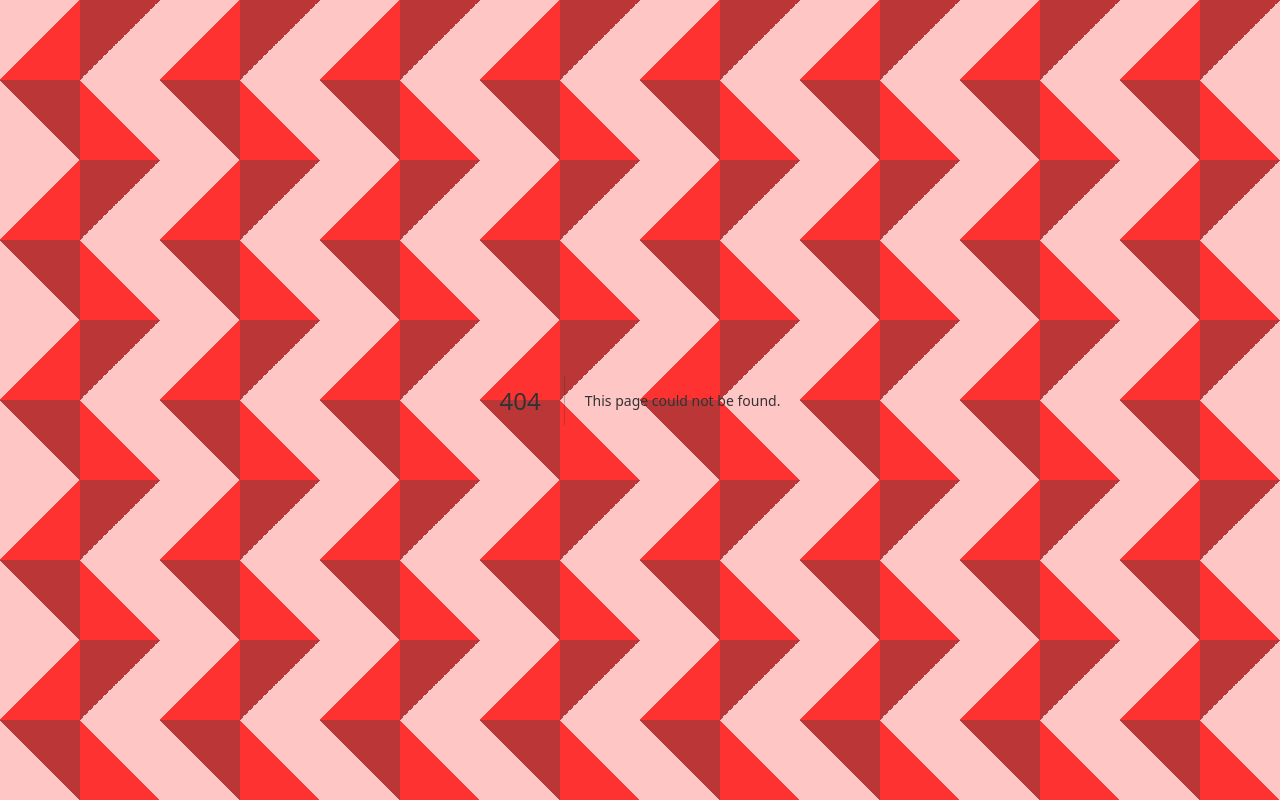
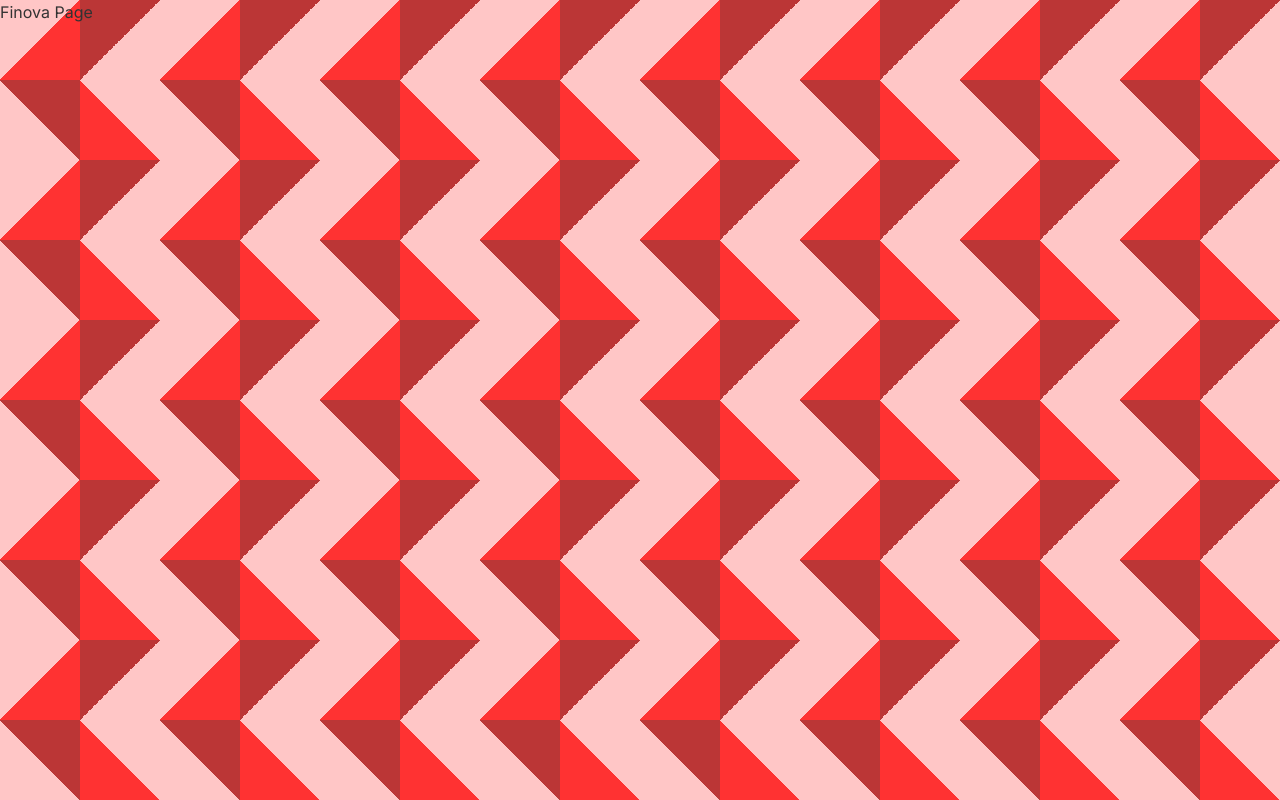
Before and after one commit to ArslanKibria98/ffs, a Next.js app: page /finova in a window 1280 px wide. Before the commit this address had no page. Built offline with nearby package versions, Linux system fonts and the light colour scheme.

Commit message:
Minor changes

```diff
--- /dev/null
+++ b/src/app/finova/page.jsx
@@ -0,0 +1,9 @@
+import React from 'react'
+
+function Page() {
+  return (
+    <div>Finova Page</div>
+  )
+}
+
+export default Page
--- a/src/middleware.js
+++ b/src/middleware.js
@@ -20,6 +20,9 @@ export default async function middleware(req) {
     secret: process.env.NEXTAUTH_SECRET,
   });
 
+  if (path.includes("/finova")) {
+    return NextResponse.next();
+  }
   // console.log(session)
   if (!session && (path.includes("/home") || path.includes("/api/tags"))) {
     if (path.includes("/api/tags"))
```
